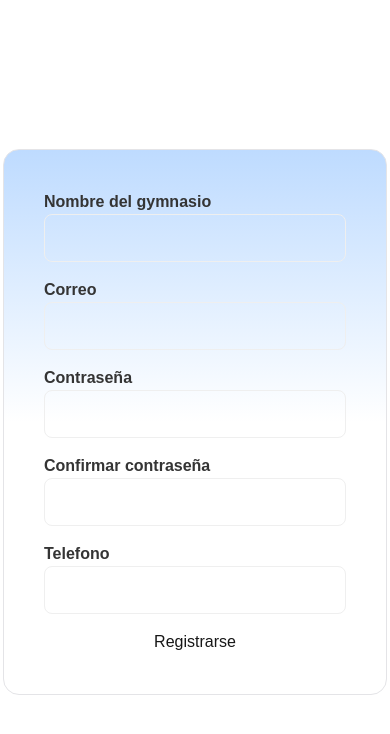
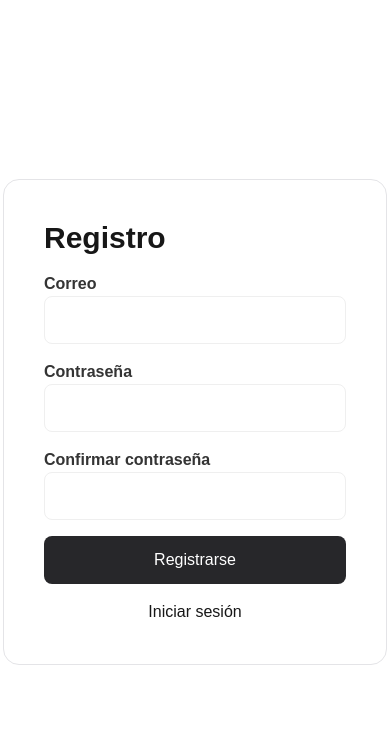
Before and after one commit to bonjourrog/gymio, a Next.js app: page /auth/signup in a window 390 px wide. Shown: the top 734 px of the page. Built offline with nearby package versions, Linux system fonts and the light colour scheme; what supabase-error-translator-js would draw is missing.

Commit message:
refactor: remove gym name and phone fields in signup form

```diff
--- a/app/auth/signup/page.tsx
+++ b/app/auth/signup/page.tsx
@@ -1,4 +1,5 @@
 'use server'
+import Link from "next/link";
 import { signup } from "./actions";
 
 
@@ -9,12 +10,9 @@ interface SearchParams {
 export default async function SignUpPage({ searchParams }: {searchParams:SearchParams}) {
     let {error} =  await searchParams;
     return <main className="flex items-center justify-center h-screen">
-        <form action={signup} className="flex flex-col gap-4 w-96 p-10 rounded-2xl border border-zinc-200 bg-linear-to-b from-blue-200 via-white to-white">
+        <form action={signup} className="flex flex-col gap-4 w-96 p-10 rounded-2xl border border-zinc-200">
+        <h2 className="text-3xl font-bold">Registro</h2>
         {error && <div className="text-red-400 font-bold">{error}</div>}
-            <label htmlFor="gym_name">
-                Nombre del gymnasio
-                <input type="text" name="gym_name" id="gym_name" />
-            </label>
             <label htmlFor="email">
                 Correo
                 <input type="email" name="email" id="email" />
@@ -27,11 +25,8 @@ export default async function SignUpPage({ searchParams }: {searchParams:SearchP
                 Confirmar contraseña
                 <input type="password" name="confirm_password" id="confirm_password" />
             </label>
-            <label htmlFor="phone">
-                Telefono
-                <input type="tel" name="phone" id="phone" />
-            </label>
-            <button className="cursor-pointer">Registrarse</button>
+            <button className="p-3 rounded-lg bg-zinc-800 text-white cursor-pointer">Registrarse</button>
+            <Link className="mx-auto" href='/auth/signin'>Iniciar sesión</Link>
         </form>
     </main>
 }
```
